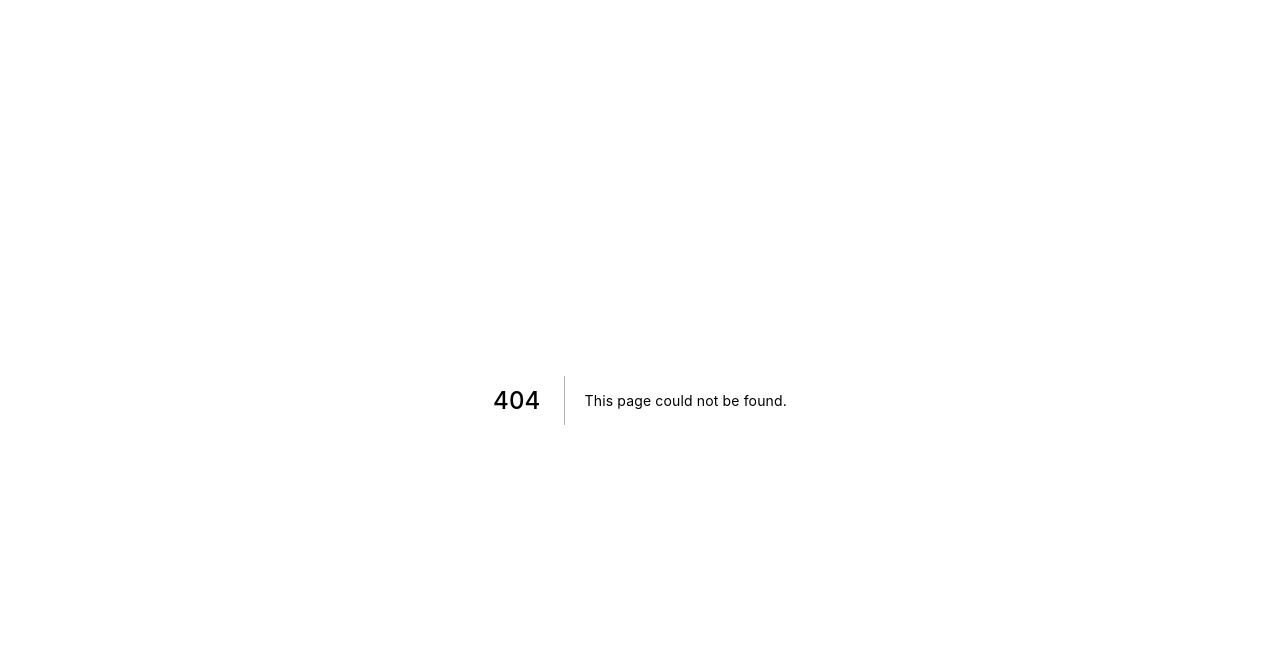
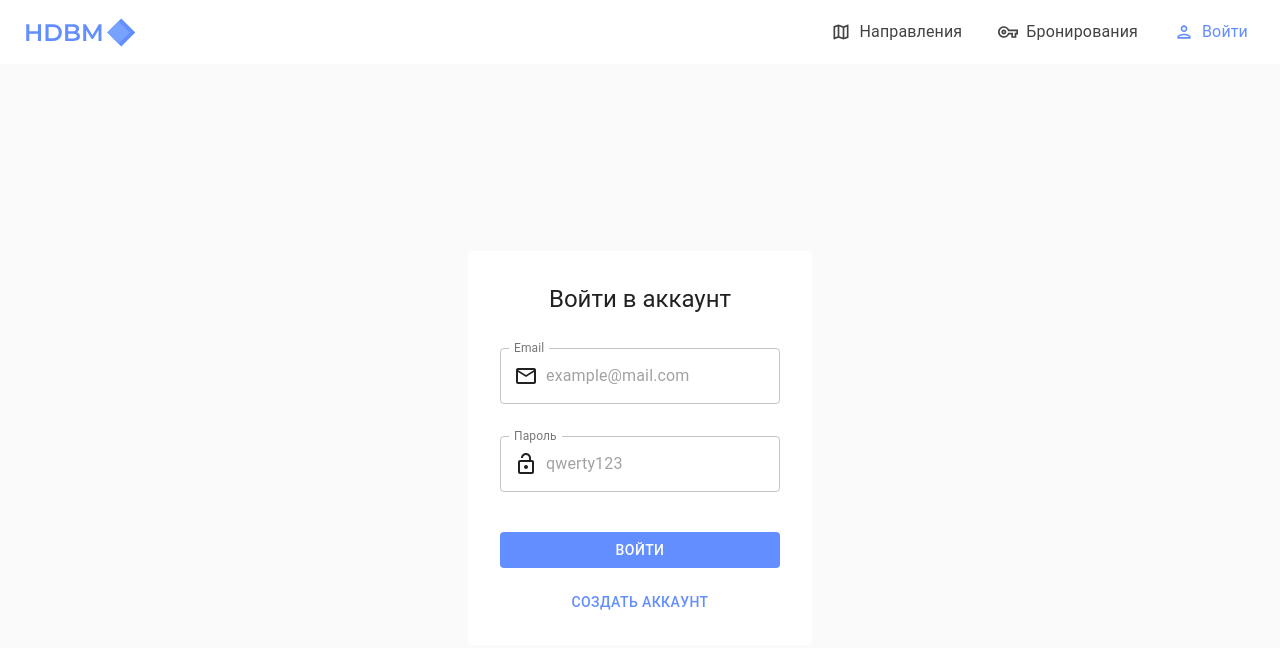
Before and after one commit to vladislavkn/hdbm, a Next.js app: page /auth/login in a window 1280 px wide. Before the commit this address had no page. Shown: the top 648 px of the page. Built offline with nearby package versions, Linux system fonts and the light colour scheme.

Commit message:
add layout, login page & index page

```diff
--- a/components/Layout.tsx
+++ b/components/Layout.tsx
@@ -1,4 +1,5 @@
-import { Container } from "@material-ui/core";
+import { Container, makeStyles, Theme } from "@material-ui/core";
+import { joinClasses } from "@root/lib/utils";
 import Head from "next/head";
 import { ReactNode } from "react";
 import Navigation from "./Navigation";
@@ -7,10 +8,26 @@ type LayoutProps = {
   title?: string;
   children?: ReactNode | ReactNode[];
   navigation?: () => JSX.Element;
+  paddingTop?: boolean;
 };
 
+const useStyles = makeStyles((theme: Theme) => ({
+  container: {
+    flexGrow: 1,
+  },
+  paddingTop: {
+    paddingTop: theme.spacing(4),
+  },
+}));
+
 const Layout = (props: LayoutProps) => {
-  const { title, children, navigation: CustomNavigation } = props;
+  const {
+    title,
+    children,
+    navigation: CustomNavigation,
+    paddingTop = true,
+  } = props;
+  const classes = useStyles();
 
   return (
     <>
@@ -18,7 +35,14 @@ const Layout = (props: LayoutProps) => {
         <title>{title}</title>
       </Head>
       {CustomNavigation ? <CustomNavigation /> : <Navigation />}
-      <Container>{children}</Container>
+      <Container
+        className={joinClasses(
+          classes.container,
+          paddingTop && classes.paddingTop
+        )}
+      >
+        {children}
+      </Container>
     </>
   );
 };
--- /dev/null
+++ b/components/LoginForm.tsx
@@ -0,0 +1,90 @@
+import {
+  Box,
+  Button,
+  Card,
+  CardContent,
+  InputAdornment,
+  makeStyles,
+  TextField,
+  Theme,
+  Typography,
+} from "@material-ui/core";
+import { LockOpenOutlined, MailOutline } from "@material-ui/icons";
+
+const useStyles = makeStyles((theme: Theme) => ({
+  root: {
+    padding: theme.spacing(2, 2, 0, 2),
+  },
+  title: {
+    marginBottom: theme.spacing(4),
+  },
+  emailInput: {
+    marginBottom: theme.spacing(4),
+  },
+  passwordInput: {
+    marginBottom: theme.spacing(5),
+  },
+  loginButton: {
+    marginBottom: theme.spacing(2),
+  },
+  button: {
+    width: "100%",
+  },
+}));
+
+const LoginForm = () => {
+  const classes = useStyles();
+
+  return (
+    <Card className={classes.root} elevation={0}>
+      <CardContent>
+        <Typography className={classes.title} align="center" variant="h5">
+          Войти в аккаунт
+        </Typography>
+        <form>
+          <Box className={classes.emailInput}>
+            <TextField
+              variant="outlined"
+              label="Email"
+              placeholder="example@mail.com"
+              InputProps={{
+                startAdornment: (
+                  <InputAdornment position="start">
+                    <MailOutline />
+                  </InputAdornment>
+                ),
+              }}
+            />
+          </Box>
+          <Box className={classes.passwordInput}>
+            <TextField
+              variant="outlined"
+              label="Пароль"
+              placeholder="qwerty123"
+              InputProps={{
+                startAdornment: (
+                  <InputAdornment position="start">
+                    <LockOpenOutlined />
+                  </InputAdornment>
+                ),
+              }}
+            />
+          </Box>
+          <Button
+            className={[classes.button, classes.loginButton].join(" ")}
+            color="primary"
+            variant="contained"
+            disableElevation
+          >
+            Войти
+          </Button>
+          <Button className={classes.button} color="primary" disableElevation>
+            Создать аккаунт
+          </Button>
+        </form>
+      </CardContent>
+    </Card>
+  );
+};
+
+export default LoginForm;
--- a/components/Navigation.tsx
+++ b/components/Navigation.tsx
@@ -28,7 +28,7 @@ const Navigation = () => {
   const classes = useStyles();
 
   return (
-    <AppBar position="static" elevation={0} className={classes.appBar}>
+    <AppBar position="sticky" elevation={0} className={classes.appBar}>
       <Toolbar>
         <DrawerMenu />
         <Box className={classes.logo}>
--- a/lib/routes.ts
+++ b/lib/routes.ts
@@ -26,7 +26,7 @@ const routes: Route[] = [
   {
     text: "Войти",
     icon: PersonOutlined,
-    href: "/login",
+    href: "/auth/login",
   },
 ];
 
--- /dev/null
+++ b/lib/utils.ts
@@ -0,0 +1,2 @@
+export const joinClasses = (...classes: (string | boolean)[]) =>
+  classes.filter(Boolean).join(" ");
--- a/pages/_app.tsx
+++ b/pages/_app.tsx
@@ -4,6 +4,7 @@ import CssBaseline from "@material-ui/core/CssBaseline";
 import theme from "../theme";
 import { AppProps } from "next/dist/next-server/lib/router/router";
 import Head from "next/head";
+import "@root/styles/globals.css";
 
 export default function MyApp(props: AppProps) {
   const { Component, pageProps } = props;
--- /dev/null
+++ b/pages/auth/login.tsx
@@ -0,0 +1,24 @@
+import Layout from "@components/Layout";
+import LoginForm from "@components/LoginForm";
+import { Grid, makeStyles } from "@material-ui/core";
+
+const useStyles = makeStyles({
+  center: {
+    height: "100%",
+  },
+});
+
+const Login = () => (
+  <Layout title="Зарегестрироваться">
+    <Grid
+      container
+      justify="center"
+      alignItems="center"
+      className={useStyles().center}
+    >
+      <LoginForm />
+    </Grid>
+  </Layout>
+);
+
+export default Login;
--- a/styles/globals.css
+++ b/styles/globals.css
@@ -1,14 +1,12 @@
 html,
-body {
-  padding: 0;
-  margin: 0;
-  font-family: -apple-system, BlinkMacSystemFont, Segoe UI, Roboto, Oxygen,
-    Ubuntu, Cantarell, Fira Sans, Droid Sans, Helvetica Neue, sans-serif;
+body,
+#__next {
+  height: 100%;
 }
 
-a {
-  color: inherit;
-  text-decoration: none;
+#__next {
+  display: flex;
+  flex-direction: column;
 }
 
 * {
```
Also changed, not shown: components/WayCard.tsx (added, +48 -0 lines), pages/index.tsx (+27 -1 lines), styles/Home.module.css (deleted, +0 -122 lines).
